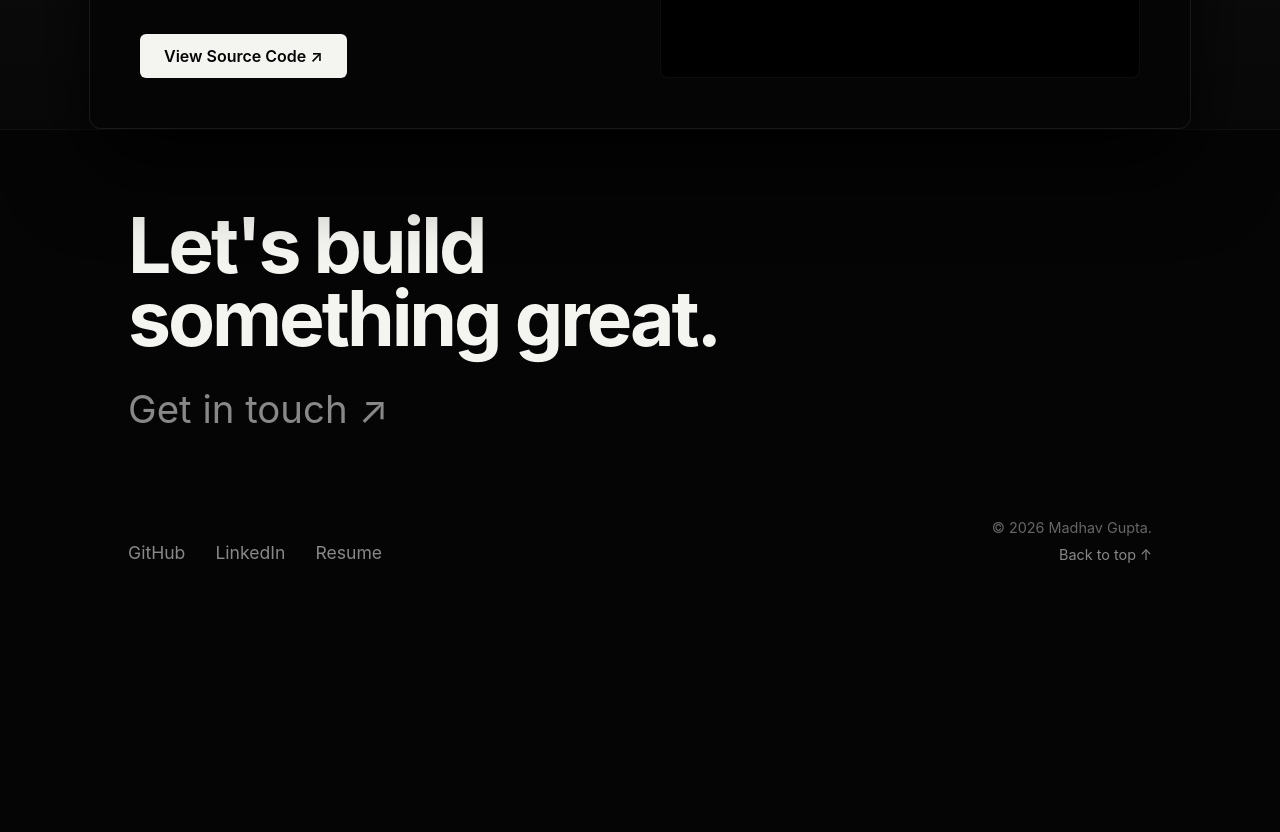
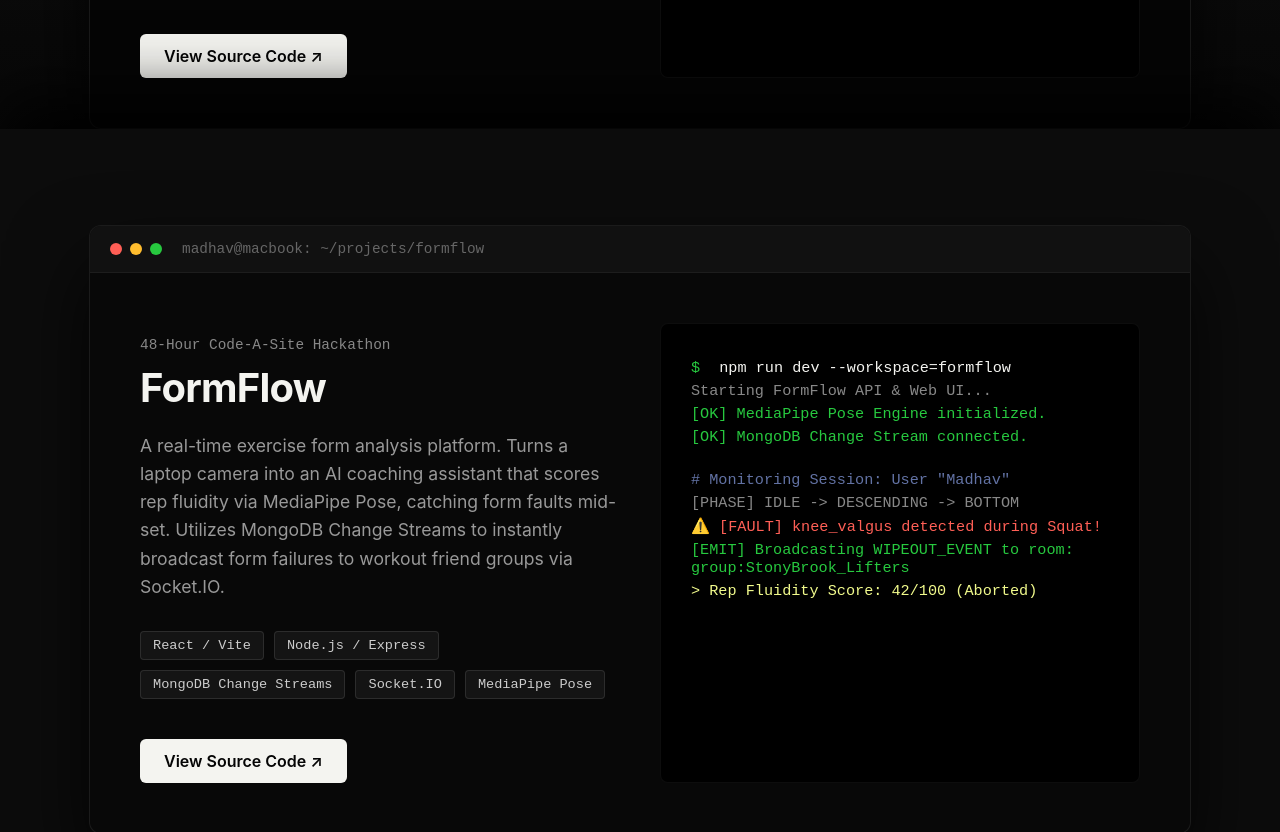
Before and after one commit to Madhav27306/Portfolio, a React app in the folder Portfolio/: page / in a window 1280 px wide. Shown: the part 1280-2112 px from the top of the page. Before the commit the page ends 1883 px from the top, so only its background shows below. Built offline with nearby package versions, Linux system fonts and the light colour scheme; the HTML template or start-up script is replaced by a standard one.

Commit message:
Added the Project Form Flow

```diff
--- a/Portfolio/src/Projects.css
+++ b/Portfolio/src/Projects.css
@@ -4,7 +4,6 @@
         }
 
         .project-panel {
-
           position: -webkit-sticky;
           position: sticky;
           top: 0;
@@ -16,7 +15,6 @@
           box-sizing: border-box;
 
           box-shadow: 0 -30px 60px rgba(0, 0, 0, 0.9);
-
         }
 
         #panel-1 { background-color: rgb(5, 5, 5); }
@@ -157,5 +155,19 @@
         .ghost-content p { color: #888; font-size: 1.2rem; }
 
       @media (max-width: 900px) {
-  .ide-body { grid-template-columns: 1fr; }
+      .project-panel {
+        position: relative;
+        height: auto;
+        min-height: 100vh;
+        padding: 40px 0;
       }
+
+      .ide-body {
+        grid-template-columns: 1fr;
+        padding: 30px;
+      }
+
+      .ide-terminal {
+        overflow-x: auto;
+      }
+}
--- a/Portfolio/src/Projects.jsx
+++ b/Portfolio/src/Projects.jsx
@@ -55,6 +55,59 @@ export default function Projects() {
 
         </div>
       </div>
+      <div className="project-panel" id="panel-2">
+          <div className="project-ide">
+            <div className="ide-header">
+              <div className="ide-dots">
+                <span className="dot red"></span>
+                <span className="dot yellow"></span>
+                <span className="dot green"></span>
+              </div>
+              <p className="ide-title">madhav@macbook: ~/projects/formflow</p>
+            </div>
+
+            <div className="ide-body">
+              <div className="ide-info">
+                <p className="project-date">48-Hour Code-A-Site Hackathon</p>
+                <h2>FormFlow</h2>
+                <p className="project-desc">
+                  A real-time exercise form analysis platform. Turns a laptop camera into an AI coaching assistant that scores rep fluidity via MediaPipe Pose, catching form faults mid-set. Utilizes MongoDB Change Streams to instantly broadcast form failures to workout friend groups via Socket.IO.
+                </p>
+
+                <div className="tech-stack">
+                  <span className="tech-tag">React / Vite</span>
+                  <span className="tech-tag">Node.js / Express</span>
+                  <span className="tech-tag">MongoDB Change Streams</span>
+                  <span className="tech-tag">Socket.IO</span>
+                  <span className="tech-tag">MediaPipe Pose</span>
+                </div>
+
+                <a
+                  href="https://github.com/FormFlow26/CodeASite26Project"
+                  target="_blank"
+                  rel="noopener noreferrer"
+                  className="github-btn"
+                >
+                  View Source Code ↗
+                </a>
+              </div>
+
+              <div className="ide-terminal">
+                <p className="cmd"><span>$</span> npm run dev --workspace=formflow</p>
+                <p className="output">Starting FormFlow API & Web UI...</p>
+                <p className="output success">[OK] MediaPipe Pose Engine initialized.</p>
+                <p className="output success">[OK] MongoDB Change Stream connected.</p>
+                <br />
+                <p className="code-comment"># Monitoring Session: User "Madhav"</p>
+                <p className="output">[PHASE] IDLE {`->`} DESCENDING {`->`} BOTTOM</p>
+                <p className="output error" style={{color: '#FF5F56'}}>⚠️ [FAULT] knee_valgus detected during Squat!</p>
+                <p className="output success">[EMIT] Broadcasting WIPEOUT_EVENT to room: group:StonyBrook_Lifters</p>
+                <p className="output return">{`> Rep Fluidity Score: 42/100 (Aborted)`}</p>
+                <span className="cursor">_</span>
+              </div>
+            </div>
+          </div>
+        </div>
 
 
     </section>
```
Lines whose indentation alone changed are shown as unchanged.
